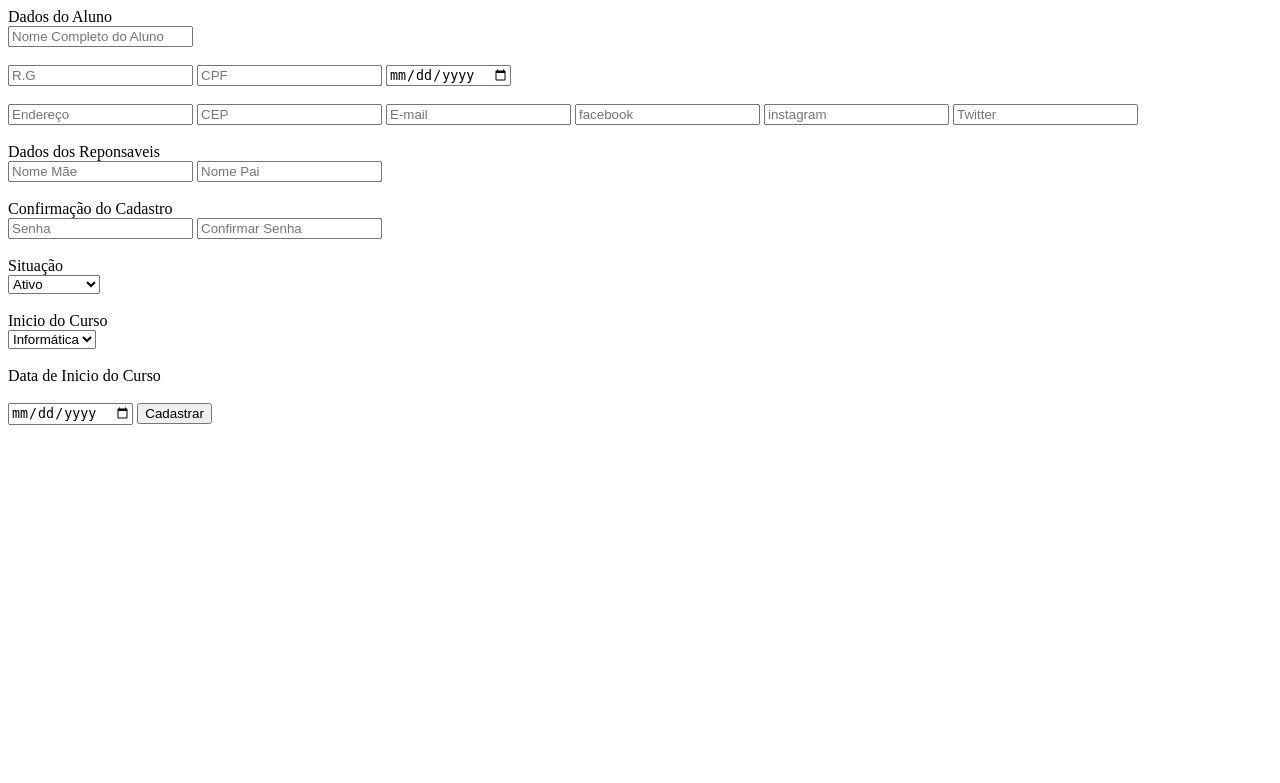
After one commit to CristianR10/Projeto_Escola, a PHP site: page /cadastro_aluno.php in a window 1280 px wide. The commit adds this page. Shown: the top 783 px of the page. Run offline with PHP 8.4, Linux system fonts and the light colour scheme.

Commit message:
Confirmação de Senha e Campos Obrigatórios

```diff
--- a/cadastro.php
+++ b/cadastro.php
@@ -17,7 +17,7 @@
 	</form>
 
 	<?php
-		if (!isset($_POST['enviar'])) {
+		if ($_POST) {
 			$senha1 = $_POST['senha1'];
 			$senha2 = $_POST['senha2'];
 		if ($senha1 == "") {
--- /dev/null
+++ b/cadastro_aluno.php
@@ -0,0 +1,56 @@
+<html>
+<head>
+	<title>Cadastro Aluno</title>
+</head>
+<body>
+	<form method="post" action="#">
+		<label>Dados do Aluno</label><br>
+			<input type="text" placeholder="Nome Completo do Aluno" id="#" required><br><br>
+			<input type="text" placeholder="R.G" id="#"required>
+			<input type="text" placeholder="CPF" id="#"required>
+			<input type="date" id="#" required><br><br>
+			<input type="text" placeholder="Endereço" id="#"required>
+			<input type="text" placeholder="CEP" id="#"required>
+			<input type="text" placeholder="E-mail" id="#">
+			<input type="url" placeholder="facebook" id="#">
+			<input type="url" placeholder="instagram" id="#">
+			<input type="url" placeholder="Twitter" id="#"><br><br>
+		<label>Dados dos Reponsaveis</label><br>
+			<input type="text" placeholder="Nome Mãe" id="#"required>
+			<input type="text" placeholder="Nome Pai" id="#"required><br><br>
+		<label>Confirmação do Cadastro</label><br>
+			<input type="password" placeholder="Senha" name="senha1"required>
+			<input type="password" placeholder="Confirmar Senha" name="senha2"required><br><br>
+		<label>Situação</label><br>
+			<select name="select">
+				<option value="valor1" selected>Ativo</option>
+				<option value="valor2">Higienizado</option>
+				<option value="valor1">Trancado</option>
+				<option value="valor1">SPC</option>
+			</select><br><br>
+			<label>Inicio do Curso</label><br>
+			<select name="select">
+				<option value="valor1" selected>Informática</option>
+				<option value="valor2">Gestão</option>
+				<option value="valor1">Inglês</option>
+			</select><br><br>
+			<label>Data de Inicio do Curso</label><br><br>
+			<input type="date" id="#">
+			<input type="submit" value="Cadastrar">
+	</form>
+	<?php
+		if ($_POST) {
+			$senha1 = $_POST['senha1'];
+			$senha2 = $_POST['senha2'];
+		if ($senha1 == "") {
+				$mensagem = "<span class='aviso'><b>AVISO</b>: Senha não foi alterada!</span>";
+			} elseif ($senha1 ==$senha2) {
+				$mensagem = "<span class='sucesso'><b>Sucesso</b>: As senhas são iguais</span>";
+			} else {
+				$mensagem = "<span class='erro'><b>Erro</b>: As senhas não conferem</span>";
+			}
+			echo "<p id='mensagem'>".$mensagem."</p>";
+		}
+	 ?>
+</body>
+</html>
--- a/index.html
+++ b/index.html
@@ -16,7 +16,7 @@
 		<input type="submit" value="Entrar">
 	</fieldset>
 
-	<a href="registro.php">Cadastro</a>
+	<a href="cadastro.php">Cadastro</a>
 
 </body>
 </html>
```
